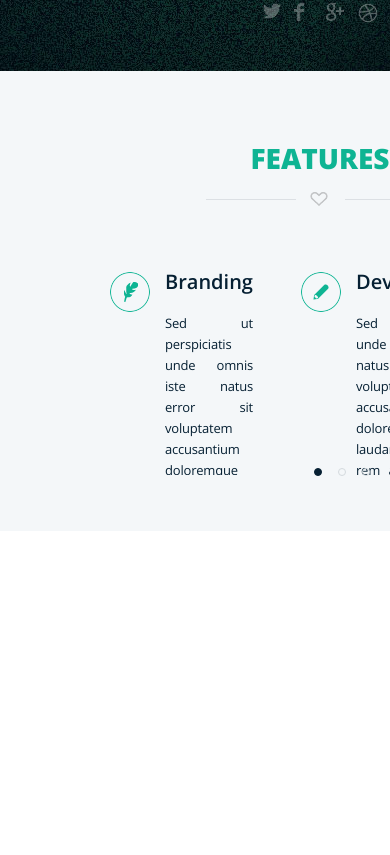
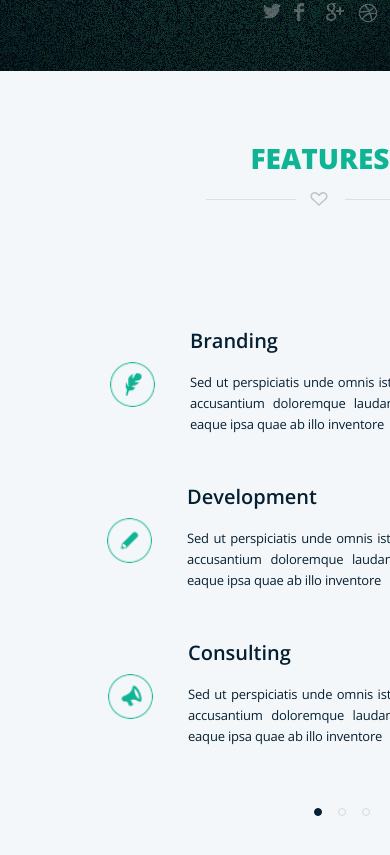
Before and after one commit to thePostas/brandi, a website: page app/index.html in a window 390 px wide. Shown: the part 729-1584 px from the top of the page. Before the commit the page ends 1260 px from the top, so only its background shows below. Drawn offline with nearby package versions, Linux system fonts and the light colour scheme.

Commit message:
features block fixes

```diff
--- a/app/js/header_slider.js
+++ b/app/js/header_slider.js
@@ -24,10 +24,10 @@ function slide(buttonPosition) {
         }
 }
 
-// function autoScroll() {
-//     setTimeout(function () {
-//         slide(autoScrollPosition);
-//         autoScroll();
-//     }, 5000);
-// }
-// autoScroll();
+function autoScroll() {
+    setTimeout(function () {
+        slide(autoScrollPosition);
+        autoScroll();
+    }, 5000);
+}
+autoScroll();
--- a/app/less/_features_block.less
+++ b/app/less/_features_block.less
@@ -17,9 +17,12 @@
   padding-top: 68px;
   height: 460px;
   background-color: #f4f7f9;
-  //@media screen and (max-width: 1000px) {
-  //  height: 1000px;
-  //}
+  @media screen and (max-width: 1100px) {
+    height: 550px;
+  }
+  @media screen and (max-width: 1000px) {
+    height: 800px;
+  }
 }
 
 .block-title {
@@ -53,6 +56,10 @@
       padding-left: 55px;
       padding-right: 21px;
       margin-left: 30px;
+      @media screen and (max-width: 1000px) {
+        max-width: 100%;
+        padding: 0;
+      }
       &-title {
         font: 20px OpenSansSemiBold;
         margin-bottom: 18px;
@@ -70,12 +77,15 @@
     height: 65%;
     width: 75%;
     overflow: hidden;
+    @media screen and (max-width: 1000px) {
+
+    }
     &-box {
       transition: all 0.5s;
       filter: opacity(0);
-      //@media screen and (max-width: 1000px) {
-      //  flex-direction: column;
-      //}
+      @media screen and (max-width: 1000px) {
+        flex-direction: column;
+      }
       &-element {
         &_first {
           background: url('../img/features_feather.png') no-repeat 0px 4px;
@@ -87,6 +97,15 @@
         &_third {
           margin-left: 28px;
           background: url('../img/features_megaphone.png') no-repeat 0px 4px;
+        }
+        @media screen and (max-width: 1000px) {
+          flex-direction: column;
+          margin-bottom: 10%;
+        }
+        @media screen and (max-width: 1000px) {
+          background-position:0px 55%;
+          background-size: 10%;
+          padding-left: 80px;
         }
       }
       &_active {
```
Also changed, not shown: app/css/main.css.
